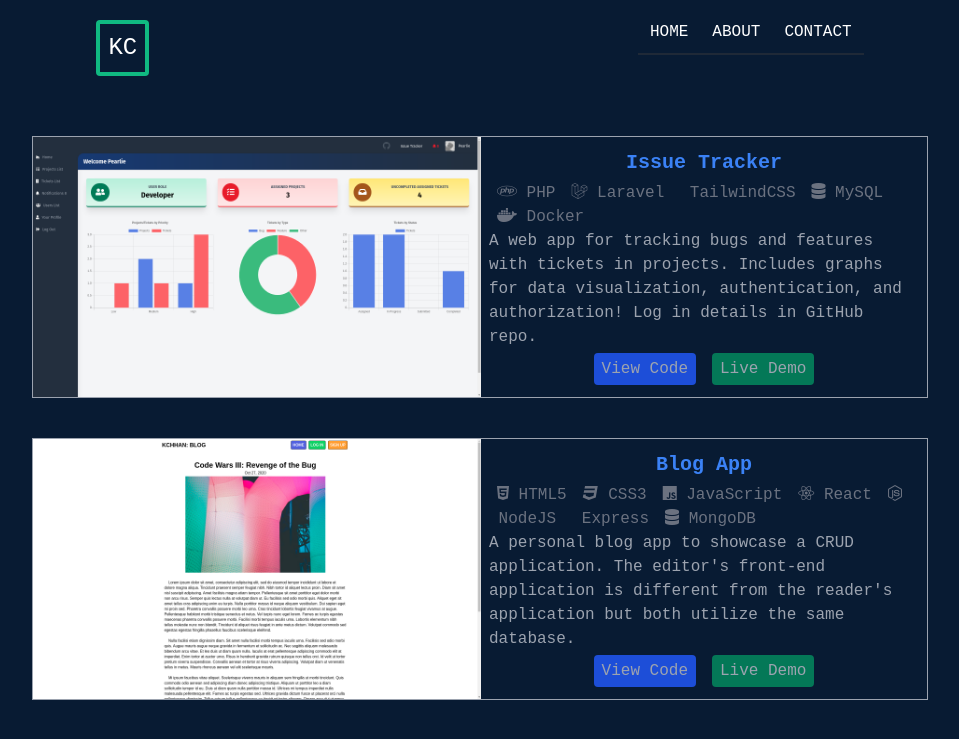
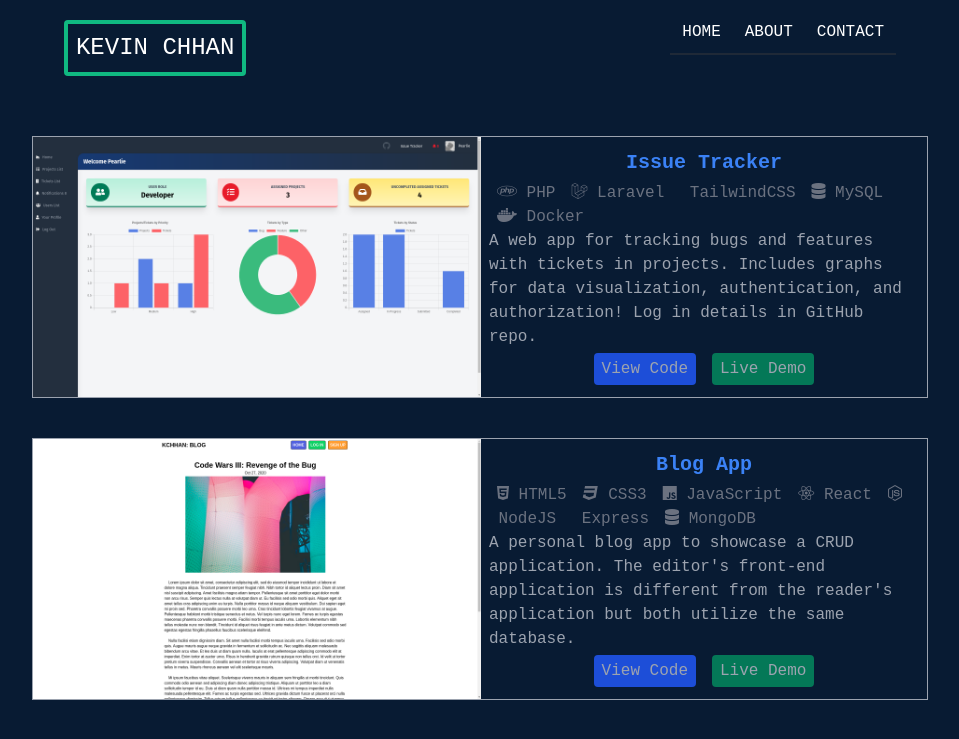
Before and after one commit to kchhan/portfolio, a React (Create React App) app: page /portfolio/projects/about/ in a window 1280 px wide. Shown: the top 739 px of the page, without its empty margins (160-1119 px from the left). Built offline with nearby package versions, Linux system fonts and the light colour scheme.

Commit message:
update Header name

```diff
--- a/src/App.js
+++ b/src/App.js
@@ -1,6 +1,5 @@
 import { BrowserRouter, Switch, Route } from 'react-router-dom';
 
-import Hero from './components/Hero';
 import About from './components/About';
 import Projects from './components/Projects';
 import Contact from './components/Contact';
--- a/src/components/Header.js
+++ b/src/components/Header.js
@@ -14,7 +14,7 @@ export default function Header() {
 							to='/'
 							className='block p-2 text-2xl text-white bg-dark_mode-default'
 						>
-							KC
+							KEVIN CHHAN
 						</Link>
 					</div>
 					<div className='flex text-white'>
```
